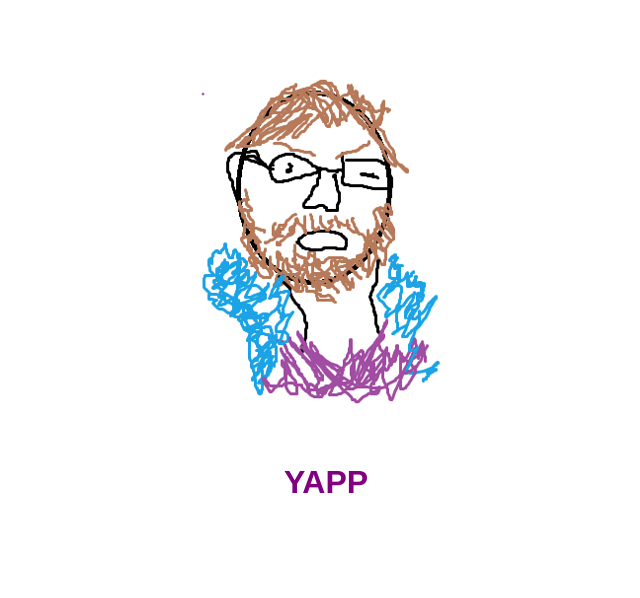
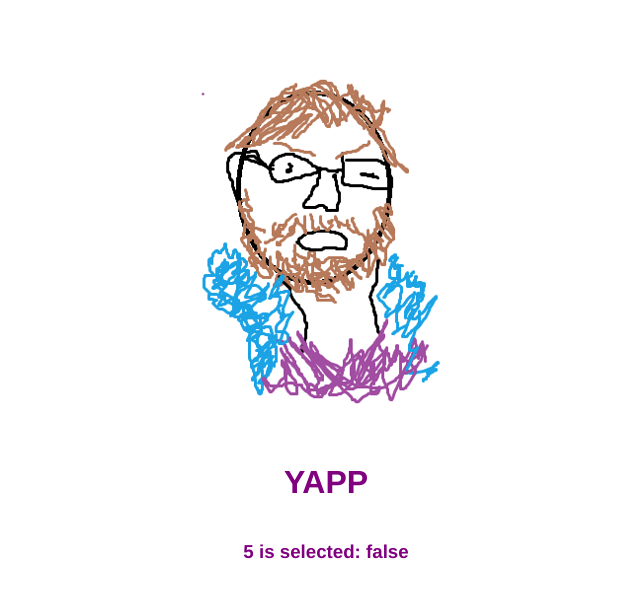
Before and after one commit to nannery/yapp, a Vue app: page / in a window 1280 px wide. Shown: the top 598 px of the page, without its empty margins (314-954 px from the left). Built offline with nearby package versions, Linux system fonts and the light colour scheme.

Commit message:
feat: VoteCard component basic

```diff
--- a/src/App.vue
+++ b/src/App.vue
@@ -2,16 +2,19 @@
   <div id="app">
     <img src="./assets/logo.png">
     <HelloWorld msg="YAPP"/>
+    <VoteCard   score=5 />
   </div>
 </template>
 
 <script>
 import HelloWorld from './components/HelloWorld.vue'
+import VoteCard   from './components/VoteCard.vue'
 
 export default {
   name: 'app',
   components: {
-    HelloWorld
+    HelloWorld,
+    VoteCard
   }
 }
 </script>
--- /dev/null
+++ b/src/components/VoteCard.vue
@@ -0,0 +1,28 @@
+<template>
+  <div v-on:click="selected = !selected"
+       class="vote-card">
+    <h3>{{ score }} is selected: {{ selected }}</h3>
+  </div>
+</template>
+
+<script>
+export default {
+  name: 'VoteCard',
+  props: {
+    score: {
+      type:     Number,
+      required: true
+    }
+  },
+  data: () => ({ selected: false })
+}
+</script>
+
+<style lang="scss" scoped>
+$c: purple;
+h3 {
+  text-align: center;
+  color:      $c;
+  margin:     40px 0 0;
+}
+</style>
```
